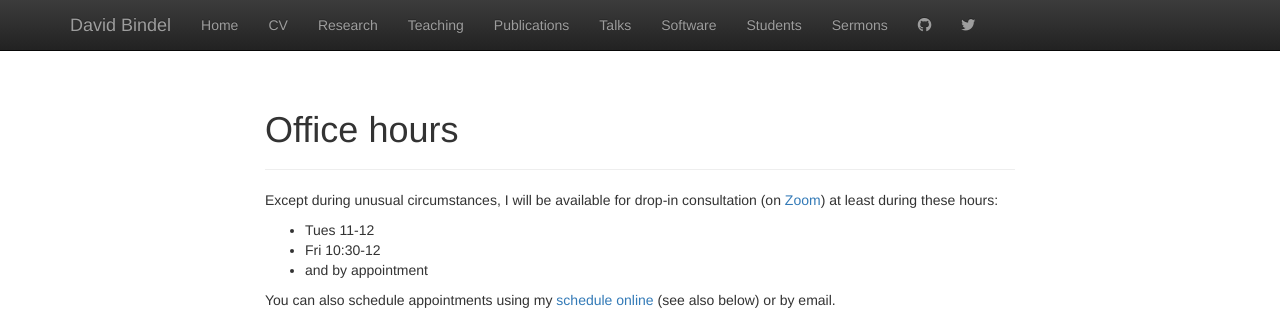
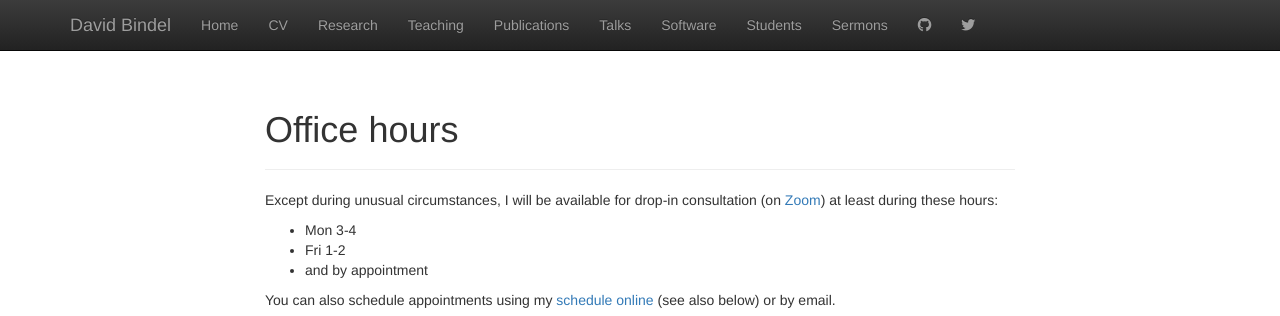
Before and after one commit to dbindel/cornell_web, a Jekyll site: the page built from hours.html, in a window 1280 px wide and 900 px high, cut to the strip 0-316 px from the top of the window. Built offline with Jekyll 4.4.1, drawn with Linux system fonts in a browser that asks for light colours; nearby versions of some CDN libraries.

Commit message:
Update OH for spring.

```diff
--- a/_data/hours.yml
+++ b/_data/hours.yml
@@ -1,3 +1,3 @@
-- Tues 11-12
-- Fri 10:30-12
+- Mon 3-4
+- Fri 1-2
 - and by appointment
```
